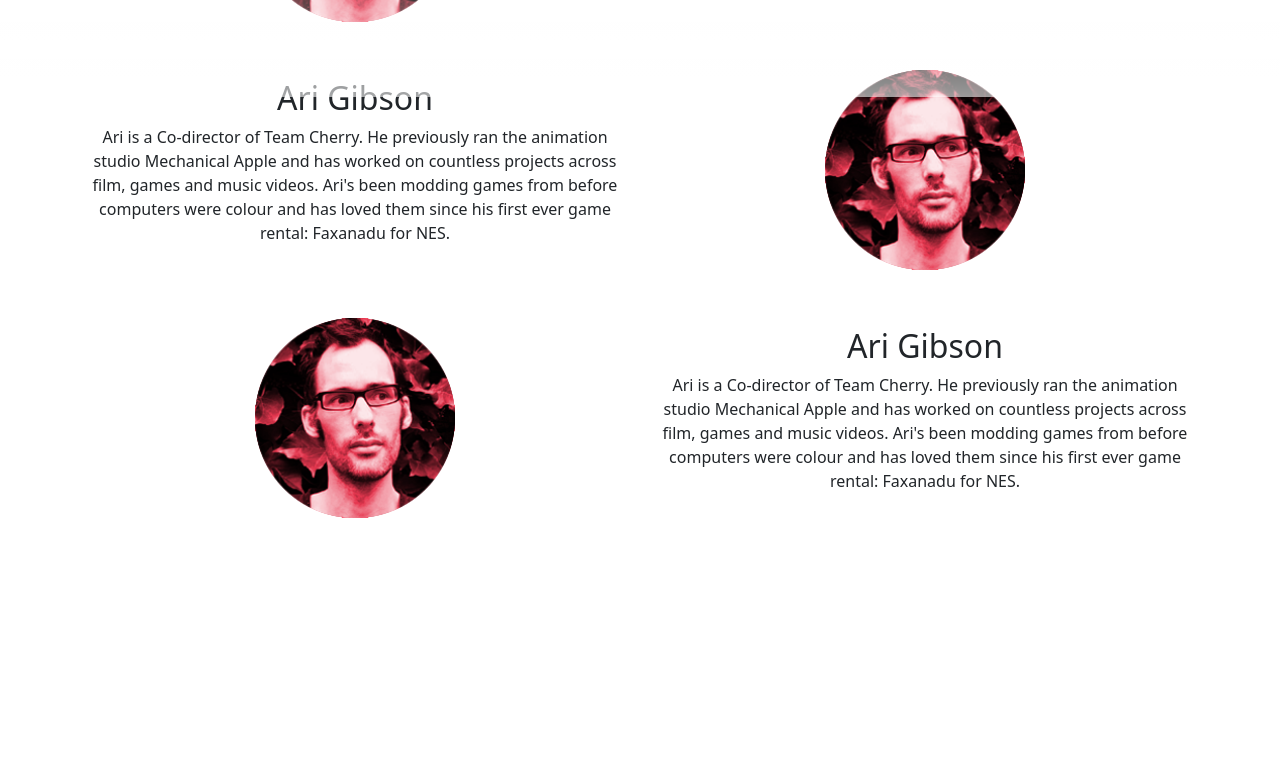
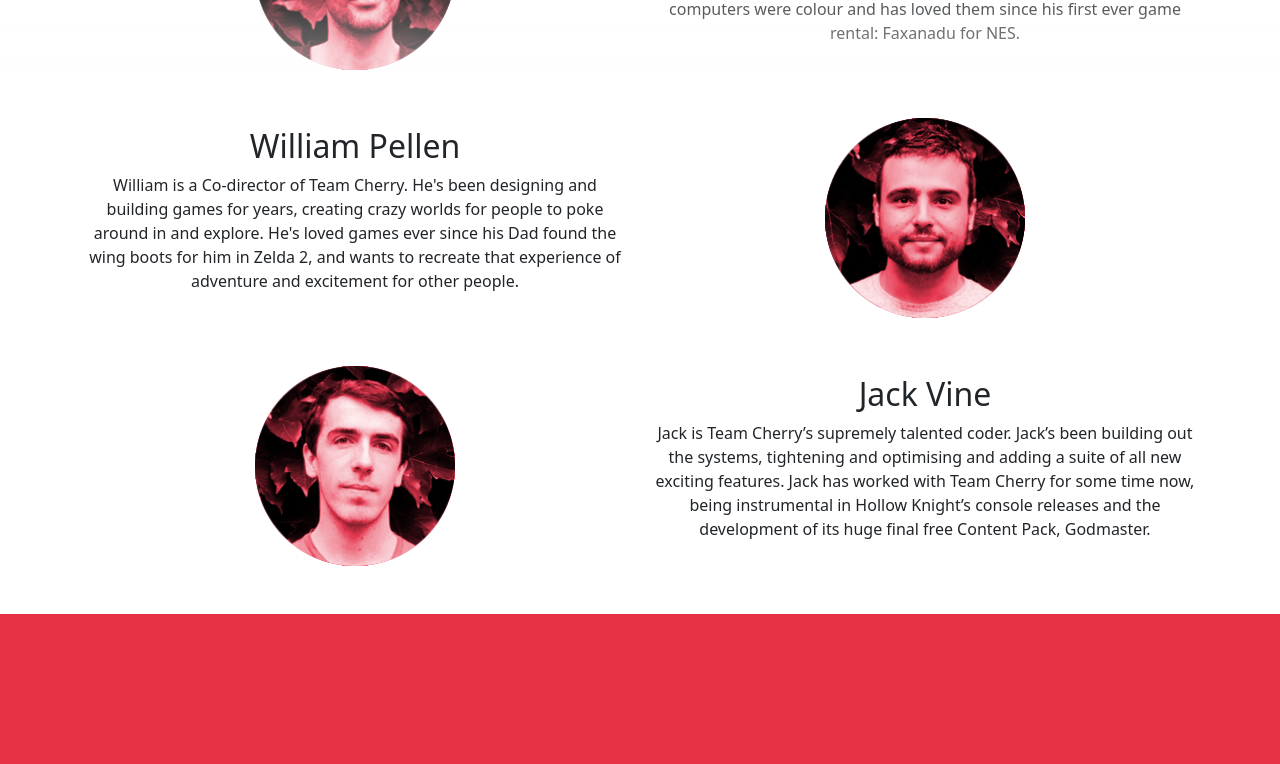
Before and after one commit to DanielKuhnDeAraujo/Pw-Time-Cereja, a plain HTML site: page sobre.html in a window 1280 px wide. Shown: the part 703-1467 px from the top of the page. Before the commit the page ends 1269 px from the top, so only its background shows below. Drawn offline with Linux system fonts and the light colour scheme.

Commit message:
Sobre e começando o footer

```diff
--- a/css/style.css
+++ b/css/style.css
@@ -1,3 +1,4 @@
+/* rgb(232,48,70);*/
 .navbar, .dropdown-menu {
     background-color: rgb(232,48,70);
 }
@@ -29,6 +30,7 @@ body {
     width: 100%;
     height: 150px;
     background: linear-gradient( #ff0f0f00, #ffffff9a);
+    z-index: 1;
 }
 .centro {
     width: 100%;
@@ -50,3 +52,10 @@ body {
 .time {
     height:200px;
 }
+footer{
+    position: relative;/* Ajuste a posição em relação ao elemento pai */
+    background-color:  rgb(232,48,70);; /* Cor semi-transparente para ver o efeito */
+    width: 100%;
+    height: 150px; /* Espaçamento interno */
+    z-index: 10; /* Aumente o z-index para garantir que fique acima */
+}
--- a/sobre.html
+++ b/sobre.html
@@ -3,7 +3,7 @@
     <head>
         <meta charset="UTF-8">
         <meta name="viewport" content="width=device-width, initial-scale=1.0">
-        <title>Document</title>
+        <title>Sobre</title>
         <link rel="stylesheet" href="css/bootstrap.min.css">
         <link rel="stylesheet" href="css/style.css">
         <link rel="icon" type="image/png" href="img/cereja-removebg-preview.png">
@@ -30,7 +30,7 @@
             </p>
                 </div>
             </div>
-            <div class="row mb-5 align-items-center">
+            <div class="row mt-5 mb-5 align-items-center">
                 <div class="col">
                     <img src="img/Gibon.webp" class="time" alt="">
                 </div>
@@ -43,28 +43,26 @@
             </div>
             <div class="row mb-5 align-items-center">
                 <div class="col">
-                    <h2>Ari Gibson</h2>
-                    <p>
-                        Ari is a Co-director of Team Cherry. He previously ran the animation studio Mechanical Apple and has worked on countless projects across film, games and music videos. Ari's been modding games from before computers were colour and has loved them since his first ever game rental: Faxanadu for NES.
-                    </p>
+                    <h2>William Pellen</h2>
+                    <p>William is a Co-director of Team Cherry. He's been designing and building games for years, creating crazy worlds for people to poke around in and explore. He's loved games ever since his Dad found the wing boots for him in Zelda 2, and wants to recreate that experience of adventure and excitement for other people.</p>
                 </div>
                 <div class="col">
-                    <img src="img/Gibon.webp" class="time" alt="">
+                    <img src="img/willliam.webp" class="time" alt="">
                 </div>
             </div>
             <div class="row mb-5 align-items-center">
                 <div class="col">
-                    <img src="img/Gibon.webp" class="time" alt="">
+                    <img src="img/jack.webp" class="time" alt="">
                 </div>
                 <div class="col">
-                    <h2>Ari Gibson</h2>
-                    <p>
-                        Ari is a Co-director of Team Cherry. He previously ran the animation studio Mechanical Apple and has worked on countless projects across film, games and music videos. Ari's been modding games from before computers were colour and has loved them since his first ever game rental: Faxanadu for NES.
-                    </p>
+                    <h2>Jack Vine</h2>
+                    <p>Jack is Team Cherry’s supremely talented coder. Jack’s been building out the systems, tightening and optimising and adding a suite of all new exciting features. Jack has worked with Team Cherry for some time now, being instrumental in Hollow Knight’s console releases and the development of its huge final free Content Pack, Godmaster.</p>
                 </div>
             </div>
+
         </div>
         <div class="fadis"></div>
+        <footer> </footer>
         <script src="js/bootstrap.bundle.min.js"></script>
     </body>
 
```
Also changed, not shown: img/jack.webp (added), img/willliam.webp (added).
